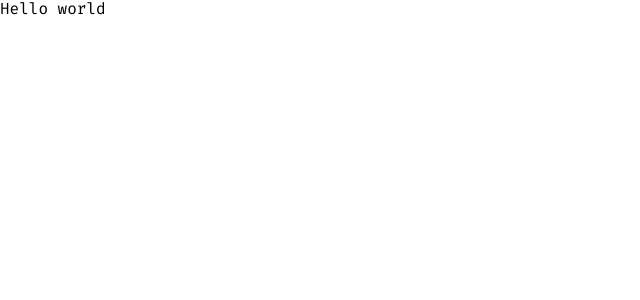
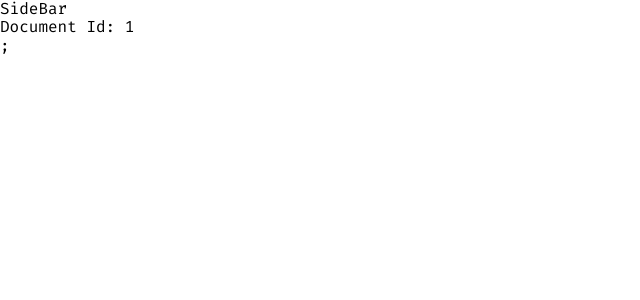
Before and after one commit to aanbari1337/collaborative-editor, a React (Vite) app in the folder frontend/: page /documents/1 in a window 1280 px wide. Shown: the top 300 px of the page, without its empty margins (0-640 px from the left). Built offline with nearby package versions, Linux system fonts and the light colour scheme.

Commit message:
feat: app layout

```diff
--- a/frontend/src/App.tsx
+++ b/frontend/src/App.tsx
@@ -1,5 +1,12 @@
+import AppRoutes from "@/routes";
+import AppLayout from "@/components/app-layout";
+
 function App() {
-  return <div>Hello world</div>;
+  return (
+    <AppLayout>
+      <AppRoutes />;
+    </AppLayout>
+  );
 }
 
 export default App;
--- /dev/null
+++ b/frontend/src/components/app-layout.tsx
@@ -0,0 +1,15 @@
+import * as React from "react";
+import SideBar from "./side-bar";
+
+const AppLayout = ({ children }: { children: React.ReactNode }) => {
+  return (
+    <div className='w-screen h-screen flex'>
+      <div>
+        <SideBar />
+      </div>
+      <div>{children}</div>
+    </div>
+  );
+};
+
+export default AppLayout;
--- /dev/null
+++ b/frontend/src/components/side-bar.tsx
@@ -0,0 +1,7 @@
+import React from "react";
+
+const SideBar = () => {
+  return <div>SideBar</div>;
+};
+
+export default SideBar;
--- /dev/null
+++ b/frontend/src/pages/document/document.tsx
@@ -0,0 +1,8 @@
+import { useParams } from "react-router-dom";
+
+const Document = () => {
+  const { id } = useParams();
+  return <div>Document Id: {id}</div>;
+};
+
+export default Document;
--- /dev/null
+++ b/frontend/src/pages/home/home.tsx
@@ -0,0 +1,7 @@
+import React from "react";
+
+const Home = () => {
+  return <div>Home</div>;
+};
+
+export default Home;
--- /dev/null
+++ b/frontend/src/routes/index.tsx
@@ -0,0 +1,16 @@
+import { BrowserRouter, Routes, Route } from "react-router-dom";
+import Home from "@/pages/home/home";
+import Document from "@/pages/document/document";
+
+const AppRoutes = () => {
+  return (
+    <BrowserRouter>
+      <Routes>
+        <Route path='/' element={<Home />} />
+        <Route path='/documents/:id' element={<Document />} />
+      </Routes>
+    </BrowserRouter>
+  );
+};
+
+export default AppRoutes;
```
